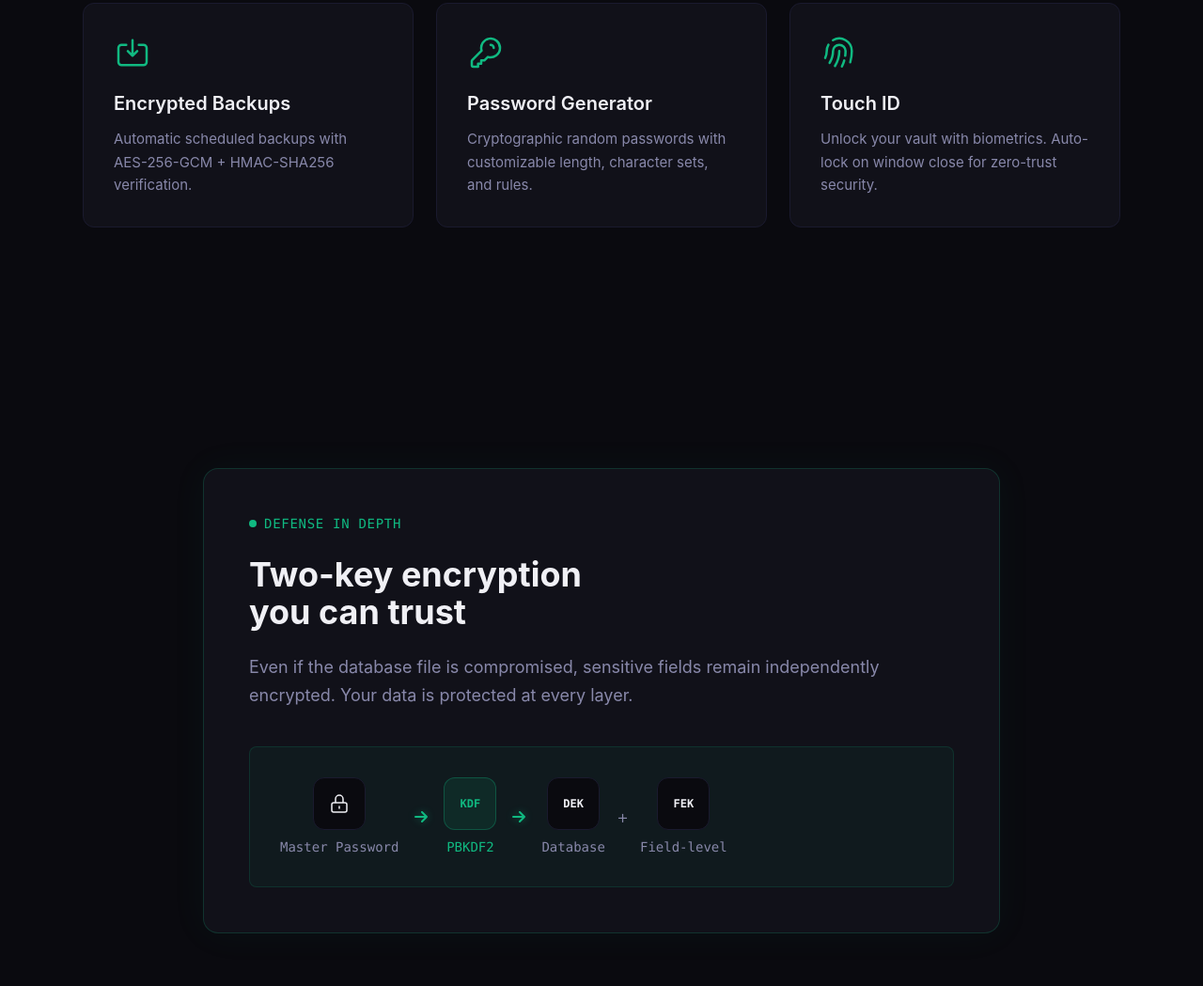
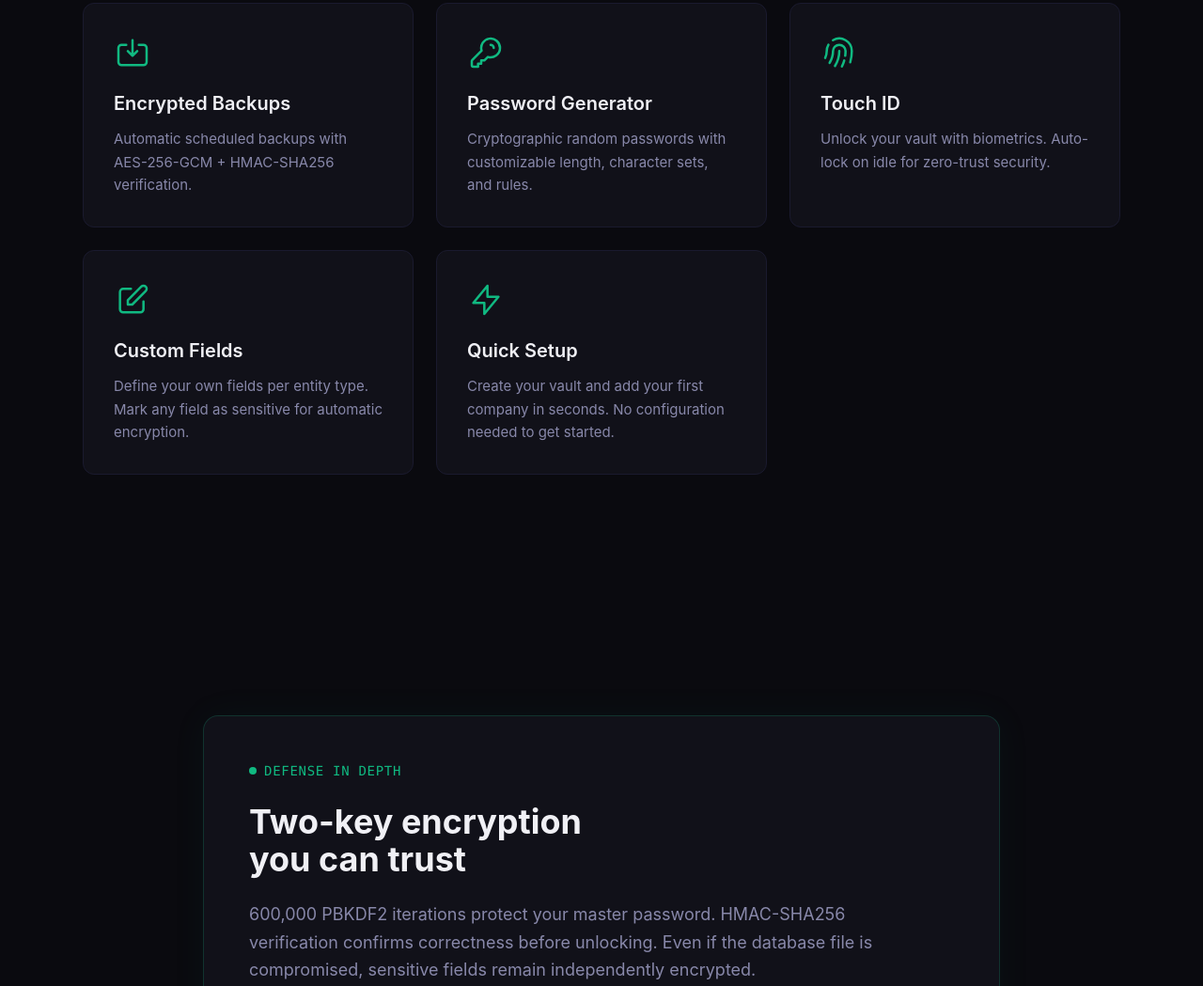
Before and after one commit to owldesign/IT-Manager, a plain HTML site: page docs/index.html in a window 1280 px wide. Shown: the part 1336-2385 px from the top of the page at 94% size. Drawn offline with nearby package versions, Linux system fonts and the light colour scheme.

Commit message:
docs: add custom fields, onboarding, and password verification to copy
Update README and landing page to reflect new features:
- Custom fields with optional encryption
- Guided first-company onboarding
- HMAC-SHA256 password verification
- PBKDF2 600k iterations in security copy

Co-Authored-By: Claude Opus 4.6 <noreply@anthropic.com>

```diff
--- a/docs/index.html
+++ b/docs/index.html
@@ -433,7 +433,33 @@
                     </div>
                     <h3 class="text-xl font-semibold mb-3">Touch ID</h3>
                     <p class="text-fortress-muted leading-relaxed text-[15px]">
-                        Unlock your vault with biometrics. Auto-lock on window close for zero-trust security.
+                        Unlock your vault with biometrics. Auto-lock on idle for zero-trust security.
+                    </p>
+                </div>
+
+                <!-- Card 7: Custom Fields -->
+                <div class="card-glow p-8">
+                    <div class="text-4xl mb-5">
+                        <svg class="w-10 h-10 text-fortress-green" fill="none" stroke="currentColor" viewBox="0 0 24 24">
+                            <path stroke-linecap="round" stroke-linejoin="round" stroke-width="1.5" d="M11 5H6a2 2 0 00-2 2v11a2 2 0 002 2h11a2 2 0 002-2v-5m-1.414-9.414a2 2 0 112.828 2.828L11.828 15H9v-2.828l8.586-8.586z"/>
+                        </svg>
+                    </div>
+                    <h3 class="text-xl font-semibold mb-3">Custom Fields</h3>
+                    <p class="text-fortress-muted leading-relaxed text-[15px]">
+                        Define your own fields per entity type. Mark any field as sensitive for automatic encryption.
+                    </p>
+                </div>
+
+                <!-- Card 8: Guided Onboarding -->
+                <div class="card-glow p-8">
+                    <div class="text-4xl mb-5">
+                        <svg class="w-10 h-10 text-fortress-green" fill="none" stroke="currentColor" viewBox="0 0 24 24">
+                            <path stroke-linecap="round" stroke-linejoin="round" stroke-width="1.5" d="M13 10V3L4 14h7v7l9-11h-7z"/>
+                        </svg>
+                    </div>
+                    <h3 class="text-xl font-semibold mb-3">Quick Setup</h3>
+                    <p class="text-fortress-muted leading-relaxed text-[15px]">
+                        Create your vault and add your first company in seconds. No configuration needed to get started.
                     </p>
                 </div>
             </div>
@@ -455,7 +481,7 @@
                 <h2 class="text-3xl sm:text-4xl font-bold mb-6">Two-key encryption<br class="hidden sm:block"> you can trust</h2>
 
                 <p class="text-fortress-muted text-lg leading-relaxed mb-10 max-w-2xl">
-                    Even if the database file is compromised, sensitive fields remain independently encrypted. Your data is protected at every layer.
+                    600,000 PBKDF2 iterations protect your master password. HMAC-SHA256 verification confirms correctness before unlocking. Even if the database file is compromised, sensitive fields remain independently encrypted.
                 </p>
 
                 <!-- Encryption Flow Diagram -->
```
Also changed, not shown: 1 other file.
